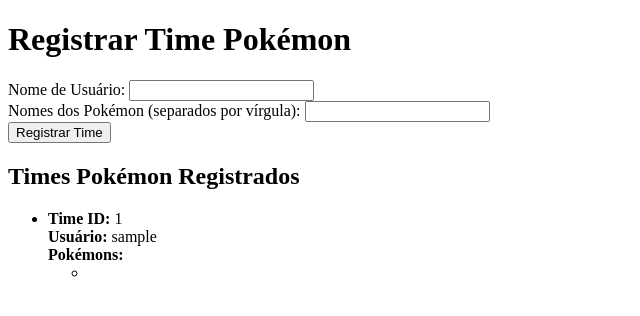
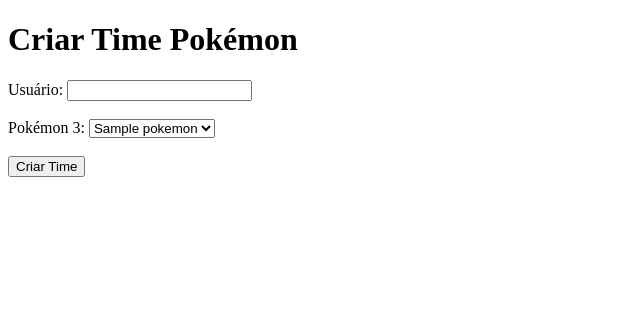
Before and after one commit to ellen-ls/API-python, a Flask app: template templates/index.html in a window 1280 px wide. Shown: the top 316 px of the page, without its empty margins (0-640 px from the left). Run offline with Flask 3, Linux system fonts and the light colour scheme; the template is opened without the code that fills it: most values are stand-ins (such as "Sample title", 1, 10 or a date in 2020).

Commit message:
adicionando times

```diff
--- a/main.py
+++ b/main.py
@@ -1,80 +1,180 @@
-from flask import Flask, render_template, request, redirect, url_for, jsonify
+from flask import Flask, request, jsonify, render_template
 import requests
 import uuid
+import json
 
 app = Flask(__name__)
 
-# Lista para armazenar os usuários registrados
-registered_users = []
-
-# Dicionário para armazenar os times de Pokémon, onde a chave é a ID única do time
-pokemon_teams = {}
-
-# Função para obter informações de um Pokémon da PokeAPI
-def get_pokemon_info(pokemon_name):
+# Função para obter os dados de um Pokémon da PokéAPI
+def get_pokemon_data(pokemon_name):
     url = f"https://pokeapi.co/api/v2/pokemon/{pokemon_name.lower()}"
     response = requests.get(url)
     if response.status_code == 200:
         data = response.json()
-        pokemon_info = {
+        pokemon_data = {
+            'id': data['id'],
             'name': data['name'],
-            'height': data['height'],
             'weight': data['weight'],
-            'type': ', '.join([type_info['type']['name'] for type_info in data['types']]),
-            'abilities': ', '.join([ability_info['ability']['name'] for ability_info in data['abilities']]),
-            'stats': ', '.join([f"{stat['stat']['name']}: {stat['base_stat']}" for stat in data['stats']])
+            'height': data['height']
         }
-        return pokemon_info
+        return pokemon_data
     else:
         return None
 
-# Rota principal, onde os usuários podem adicionar Pokémon aos times
-@app.route('/', methods=['GET', 'POST'])
+# Função para validar o nome de um Pokémon
+def is_valid_pokemon_name(pokemon_name):
+    return isinstance(get_pokemon_data(pokemon_name), dict)
+
+# Função para obter a lista de Pokémons da PokéAPI
+def get_pokemon_list():
+    url = "https://pokeapi.co/api/v2/pokemon?limit=1000"  # Limitado a 1000 Pokémons para simplificar
+    response = requests.get(url)
+    if response.status_code == 200:
+        data = response.json()
+        pokemon_list = [pokemon['name'] for pokemon in data['results']]
+        return pokemon_list
+    else:
+        return None
+
+# Lista de Pokémons pré-carregada
+pokemon_list = get_pokemon_list()
+
+# Dicionário para armazenar os times de Pokémon na memória
+teams = {}
+
+# Rota para criar ou atualizar um time de Pokémon
+@app.route('/api/teams', methods=['POST'])
+def criar_ou_atualizar_time():
+    data = request.form
+    if 'user' in data and 'team[]' in data:
+        user = data['user']
+        team = data.getlist('team[]')
+
+        # Verificar se todos os nomes dos Pokémon na equipe são válidos
+        if not all(is_valid_pokemon_name(pokemon_name) for pokemon_name in team):
+            return jsonify({'error': 'Um ou mais nomes de Pokémon são inválidos.'}), 400
+
+        # Verificar se o usuário já possui um time registrado
+        existing_team_id = None
+        for team_id, team_data in teams.items():
+            if team_data['owner'] == user:
+                existing_team_id = team_id
+                break
+
+        # Se o time existir, informar que o time já existe
+        if existing_team_id:
+            return jsonify({'error': 'Este usuário já possui um time registrado.'}), 400
+
+        # Criar um novo time
+        new_team_id = str(uuid.uuid4())
+        new_pokemons = []
+        for pokemon_name in team:
+            pokemon_data = get_pokemon_data(pokemon_name)
+            if pokemon_data:
+                new_pokemons.append(pokemon_data)
+            else:
+                return jsonify({'error': f'Pokémon "{pokemon_name}" não encontrado.'}), 404
+        teams[new_team_id] = {'owner': user, 'pokemons': new_pokemons}
+        return jsonify({'message': 'Time de Pokémon criado e salvo com sucesso!', 'id': new_team_id}), 201
+
+    else:
+        return jsonify({'error': 'Usuário e lista de Pokémon são campos obrigatórios.'}), 400
+
+# Rota para listar todos os times registrados
+@app.route('/api/teams', methods=['GET'])
+def listar_times():
+    return jsonify(teams)
+
+# Rota para buscar um time por usuário
+@app.route('/api/teams/<user>', methods=['GET'])
+def buscar_time_por_usuario(user):
+    user_teams = {team_id: team_data for team_id, team_data in teams.items() if team_data['owner'] == user}
+    if user_teams:
+        return jsonify(user_teams)
+    else:
+        return jsonify({'error': 'Usuário não possui times registrados.'}), 404
+
+# Rota para renderizar o template HTML
+@app.route('/')
 def index():
-    if request.method == 'POST':
-        if 'register' in request.form:  # Se o formulário for submetido para registro de usuário
-            username = request.form['username']
-            registered_users.append(username)
-            return redirect(url_for('index'))
-
-        if 'add_pokemon' in request.form:  # Se o formulário for submetido para adicionar Pokémon ao time
-            username = request.form['username']
-            pokemon_names = request.form['pokemon_names'].split(',')
-            user_team = []
-            for pokemon_name in pokemon_names:
-                pokemon_info = get_pokemon_info(pokemon_name.strip())
-                if pokemon_info:
-                    user_team.append(pokemon_info)
-                else:
-                    return "Erro: Pokémon não encontrado."
-            team_id = str(uuid.uuid4())  # Gerando uma ID única para o time
-
-            pokemon_teams[team_id] = {'username': username, 'team': user_team}
-            return f"Time salvo com sucesso! ID do time: {team_id}"
-
-    return render_template('index.html', team=pokemon_teams, users=registered_users)
-
-# Rota para registro de usuários
-@app.route('/register', methods=['GET', 'POST'])
-def register():
-    if request.method == 'POST':
-        username = request.form['username']
-        registered_users.append(username)
-        return redirect(url_for('index'))
-    return render_template('register.html')
-
-# Rota para obter todos os times de Pokémon registrados
-@app.route('/teams', methods=['GET'])
-def get_teams():
-    return jsonify(pokemon_teams)
-
-# Rota para obter um time de Pokémon específico pelo ID
-@app.route('/team/<team_id>', methods=['GET'])
-def get_team(team_id):
-    if team_id in pokemon_teams:
-        return jsonify(pokemon_teams[team_id])
-    else:
-        return "Time não encontrado.", 404
+    return render_template('index.html', pokemon_list=pokemon_list)
 
 if __name__ == '__main__':
     app.run(debug=True)
+
+
+
+
+
+
+
+
+# from flask import Flask, request, jsonify, render_template
+# import requests
+# import uuid
+
+# app = Flask(__name__)
+
+# # Função para obter a lista de Pokémons da PokéAPI
+# def get_pokemon_list():
+#     url = "https://pokeapi.co/api/v2/pokemon?limit=1000"  # Limitado a 1000 Pokémons para simplificar
+#     response = requests.get(url)
+#     if response.status_code == 200:
+#         data = response.json()
+#         pokemon_list = [pokemon['name'] for pokemon in data['results']]
+#         return pokemon_list
+#     else:
+#         return None
+
+# # Dicionário para armazenar os times de Pokémon na memória
+# usuarios = {}
+
+# # Função para obter dados de um Pokémon da PokéAPI
+# def get_pokemon_data(pokemon_name):
+#     url = f"https://pokeapi.co/api/v2/pokemon/{pokemon_name.lower()}"
+#     response = requests.get(url)
+#     if response.status_code == 200:
+#         return response.json()
+#     else:
+#         return None
+
+# # Rota para o usuário criar um novo time de Pokémon
+# @app.route('/criar_time', methods=['POST'])
+# def criar_time():
+#     data = request.json
+#     if 'usuario' in data and 'pokemons' in data:
+#         usuario = data['usuario']
+#         pokemons = data['pokemons']
+#         time = []
+#         for pokemon in pokemons:
+#             pokemon_data = get_pokemon_data(pokemon)
+#             if pokemon_data:
+#                 time.append({
+#                     'nome': pokemon_data['name'],
+#                     'tipo': [tipo['type']['name'] for tipo in pokemon_data['types']]
+#                 })
+#             else:
+#                 return jsonify({'error': f'Pokémon "{pokemon}" não encontrado.'}), 404
+
+#         # Gerar uma ID única para identificar o time
+#         time_id = str(uuid.uuid4())
+
+#         # Salvar o time com a ID única
+#         usuarios[time_id] = {'usuario': usuario, 'time': time}
+
+#         # Retornar a mensagem de validação e a ID única
+#         return jsonify({'message': 'Time de Pokémon criado e salvo com sucesso!', 'id': time_id}), 201
+#     else:
+#         return jsonify({'error': 'Usuário e lista de Pokémon são campos obrigatórios.'}), 400
+
+# # Rota para a página principal
+# @app.route('/')
+# def index():
+#     pokemon_list = get_pokemon_list()
+#     if pokemon_list:
+#         return render_template('index.html', pokemon_list=pokemon_list, times=usuarios)
+#     else:
+#         return jsonify({'error': 'Falha ao obter a lista de Pokémons.'}), 500
+
+# if __name__ == '__main__':
+#     app.run(debug=True)
--- a/templates/index.html
+++ b/templates/index.html
@@ -3,34 +3,24 @@
 <head>
     <meta charset="UTF-8">
     <meta name="viewport" content="width=device-width, initial-scale=1.0">
-    <title>Registrar Time Pokémon</title>
+    <title>Criar Time Pokémon</title>
 </head>
 <body>
-    <h1>Registrar Time Pokémon</h1>
-    <form action="/" method="post">
-        <label for="username">Nome de Usuário:</label>
-        <input type="text" id="username" name="username" required>
-        <br>
-        <label for="pokemon_names">Nomes dos Pokémon (separados por vírgula):</label>
-        <input type="text" id="pokemon_names" name="pokemon_names" required>
-        <br>
-        <button type="submit" name="add_pokemon">Registrar Time</button>
+    <h1>Criar Time Pokémon</h1>
+    <form id="teamForm" action="/api/teams" method="POST">
+        <label for="user">Usuário:</label>
+        <input type="text" id="user" name="user" required><br><br>
+
+        <label for="pokemon3">Pokémon 3:</label>
+        <select id="pokemon3" name="team[]" required>
+            {% for pokemon in pokemon_list %}
+            <option value="{{ pokemon }}">{{ pokemon }}</option>
+            {% endfor %}
+        </select><br><br>
+
+        <button type="submit">Criar Time</button>
     </form>
 
-    <h2>Times Pokémon Registrados</h2>
-    <ul>
-        {% for team_id, team_data in team.items() %}
-        <li>
-            <strong>Time ID:</strong> {{ team_id }}<br>
-            <strong>Usuário:</strong> {{ team_data['username'] }}<br>
-            <strong>Pokémons:</strong><br>
-            <ul>
-                {% for pokemon in team_data['team'] %}
-                <li>{{ pokemon.name }}</li>
-                {% endfor %}
-            </ul>
-        </li>
-        {% endfor %}
-    </ul>
+    <div id="message"></div>
 </body>
 </html>
```
Also changed, not shown: templates/register.html (deleted, +0 -16 lines), 2 other files.
